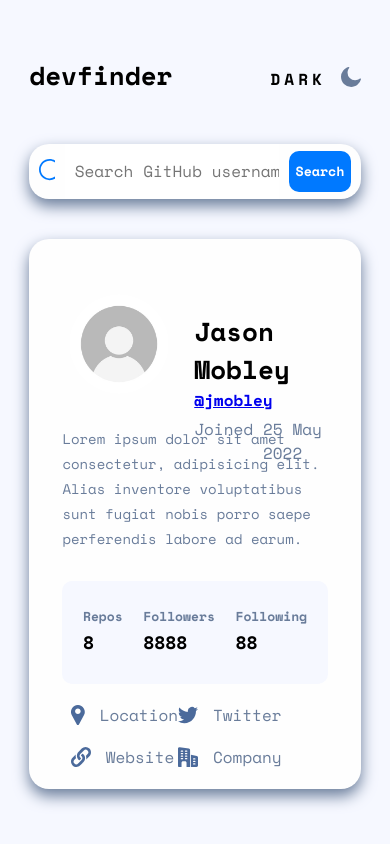
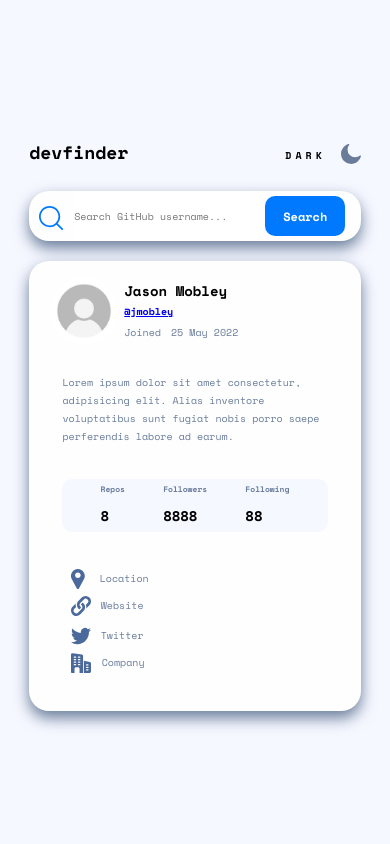
Before and after one commit to Jason9521/github-app-project, a plain HTML site: page index.html in a window 390 px wide. Drawn offline with nearby package versions, Linux system fonts and the light colour scheme.

Commit message:
Added responsiveness for mobile devices

```diff
--- a/style.css
+++ b/style.css
@@ -19,8 +19,6 @@
     --black-dm: #141d2f;
     --navy-blue: #1e2a47;
 }
-
-/* 22 18 12 11 */
 
 h1 {
     font-size: 26px;
@@ -237,6 +235,9 @@ img {
 
 @media (max-width: 800px) {
 
+    .search-widget input {
+        font-size: 14px;
+    }
 
     .interface-header {
         justify-content: flex-start;
@@ -284,8 +285,144 @@ img {
         padding-right: 80px;
     }
 
+    .location h3,
+    .twitter h3,
+    .website h3,
+    .company h3 {
+       font-size: 14px;
+    }
+
 }
 
 @media (max-width: 425px) {
 
+
+    h1 {
+        font-size: 14px;
+    }
+
+    h2 {
+        font-size: 12px;
+    }
+
+    h3 {
+        font-size: 10px;
+    }
+
+    h4 {
+        font-size: 8px;
+    }
+
+    img {
+        height: 70px;
+        width: 70px;
+        margin: 15px 5px 0px;
+    }
+
+    .page-header {
+        margin-bottom: 20px;
+    }
+
+    .page-title {
+        font-size: 18px;
+    }
+
+    .interface-header {
+        margin: 0px 15px 5px;
+        padding-bottom: 0px;
+    }
+
+    .searchbar-container {
+        height: 50px;
+        margin-bottom: 20px;
+    }
+
+    .search-widget input {
+        width: min(45vw, 700px);
+        font-size: min(3vw, 10px);
+        padding-left: 0px;
+    }
+
+    .search-button {
+        height: 40px;
+        width: 80px;
+        margin: auto;
+        font-size: 12px;
+    }
+
+    .result-interface {
+        height: max(50vh, 450px);
+    }
+
+    .profile-names {
+        height: 50px;
+    }
+
+    .profile-names a {
+        padding-bottom: 0px;
+    }
+
+    .full-name {
+        line-height: 18px;
+    }
+
+    .join-date-mobile {
+        margin-bottom: 5px;
+        line-height: 18px;
+    }
+
+
+    .profile-description {
+        font-size: 10px;
+        line-height: 18px;
+        padding-bottom: 0px;
+    }
+
+    .profile-stats {
+        padding: 0px;
+    }
+
+    .profile-stats h2 {
+        font-size: 14px;
+    }
+
+    .profile-contacts {
+        flex-direction: column;
+        align-items: flex-start;
+    }
+
+
+    .contacts-col-two {
+        margin-bottom: 17px;
+    }
+
+    .location h3 {
+        font-size: 10px;
+        padding-left: 15px;
+    }
+
+    .twitter h3,
+    .website h3 {
+       font-size: 10px;
+       padding-left: 10px;
+    }
+
+    .company h3 {
+        font-size: 10px;
+        padding-left: 11px;
+    }
 }
+
+@media (max-width: 330px) {
+
+    .searchbar-container svg {
+        margin: auto;
+    }
+
+    .search-button {
+        height: 30px;
+        width: 60px;
+        margin: auto;
+        font-size: 10px;
+    }
+}
```
